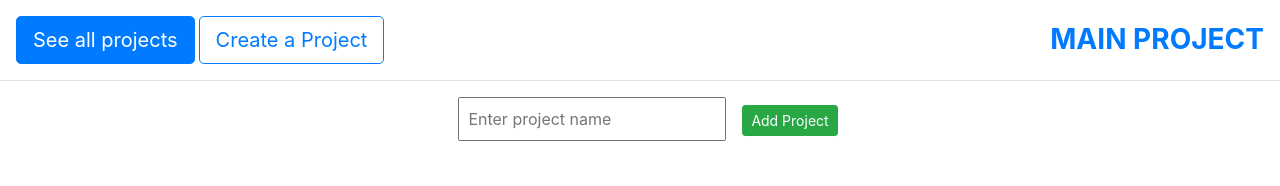
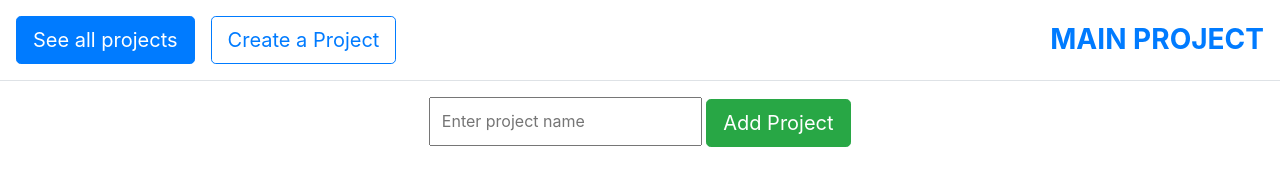
Before and after one commit to pbkabali/to-do-app-Javascript, a website built with webpack: page dist/index.html in a window 1280 px wide. Both pictures are taken after a click on the element "Create a Project". Built offline with nearby package versions, Linux system fonts and the light colour scheme.

Commit message:
Add css to new project form

```diff
--- a/src/css/styles.css
+++ b/src/css/styles.css
@@ -13,3 +13,7 @@
 select {
   padding: 0.78rem;
 }
+
+#project-name {
+  padding: 0.65rem !important;
+}
--- a/src/header.js
+++ b/src/header.js
@@ -31,7 +31,7 @@ const header = (heading) => {
     "btn",
     "btn-lg",
     "btn-primary",
-    "mr-1"
+    "mr-3"
   );
   element3.innerText = "See all projects";
   element3.onclick = () => seeProjects();
--- a/src/projects.js
+++ b/src/projects.js
@@ -42,15 +42,7 @@ export const seeProjects = () => {
   element.id = "wrapper";
   projects.forEach((project) => {
     const item = document.createElement("h1");
-    item.classList.add(
-      "text-center",
-      "text-success",
-      "m-5",
-      "p-5",
-      "border",
-      "border-success",
-      "rounded"
-    );
+    item.classList.add('text-center', 'text-success', 'm-5', 'p-5', 'border', 'border-success', "rounded");
     item.innerText = project.name;
     item.onclick = () => openProject(project.name, project);
     element.appendChild(item);
@@ -71,10 +63,10 @@ export const showProjectForm = () => {
   projectForm.classList.add("text-center", "font-weight-bold");
   const projectName = document.createElement("input");
   projectName.id = "project-name";
-  projectName.classList.add("m-3", "p-2");
+  projectName.classList.add("my-3");
   projectName.placeholder = "Enter project name";
   const submit = document.createElement("button");
-  submit.classList.add("btn", "btn-sm", "btn-success");
+  submit.classList.add("btn", "btn-lg", "btn-success", "ml-1", "my-1");
   submit.innerText = "Add Project";
   submit.onclick = () => createProject();
   projectForm.appendChild(projectName);
```
Also changed, not shown: dist/main.js.
